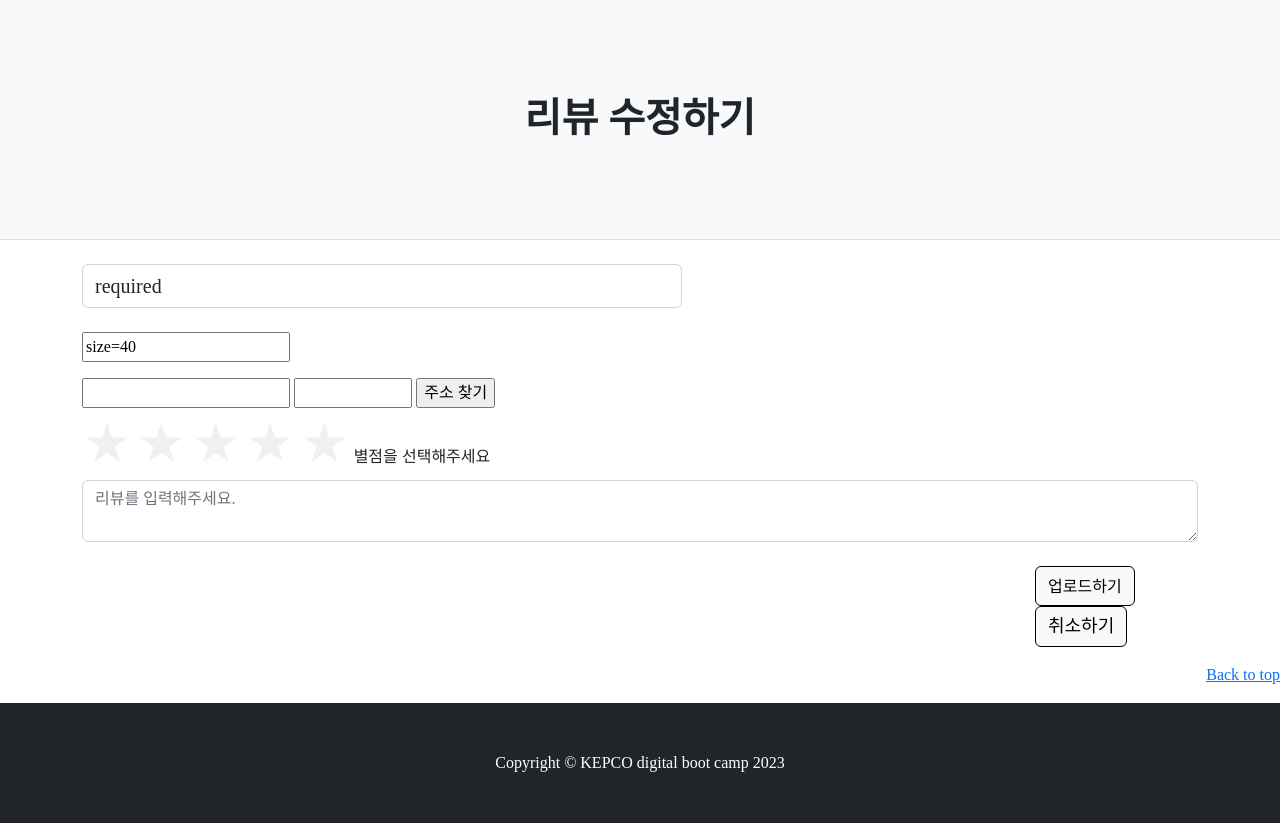
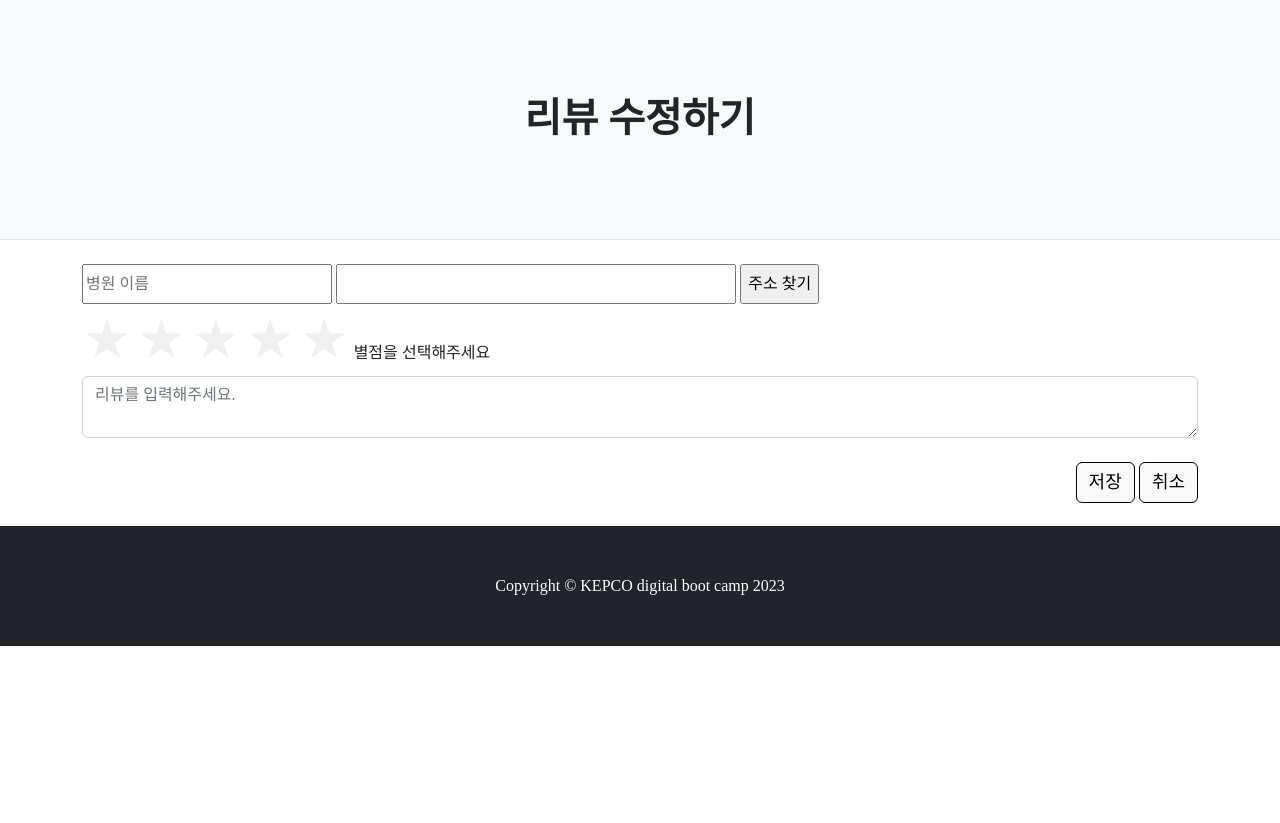
Before and after one commit to Alwlf/3JO, a Django app: page /project/board_update_form2/ in a window 1280 px wide. Shown: the part 251-1074 px from the top of the page. After the commit the page ends 897 px from the top, so only its background shows below. Run offline with Django 4.2, Linux system fonts and the light colour scheme; data that the repository does not hold is empty; some libraries are stand-ins or nearby versions; some web fonts are replaced.

Commit message:
지영 최종

```diff
--- a/projectapp/templates/projectapp/board_update_form2.html
+++ b/projectapp/templates/projectapp/board_update_form2.html
@@ -51,12 +51,12 @@
                       var roadAddr = data.roadAddress; // 도로명 주소 변수
                       var jibunAddr = data.jibunAddress; // 지번 주소 변수
                       // 우편번호와 주소 정보를 해당 필드에 넣는다.
-                      document.getElementById('member_post').value = data.zonecode;
+                      document.getElementById('hospital').value = data.buildingName;
                       if(roadAddr !== ''){
-                          document.getElementById("member_addr").value = roadAddr;
+                          document.getElementById("address").value = roadAddr;
                       }
                       else if(jibunAddr !== ''){
-                          document.getElementById("member_addr").value = jibunAddr;
+                          document.getElementById("address").value = jibunAddr;
                       }
                   }
               }).open();
@@ -72,7 +72,7 @@
                 }
             }
             if(value==''){
-              alert('별점을 입력해주세요')
+              alert('별점을 입력해주세요!')
             }
 
           }
@@ -144,18 +144,14 @@
       </header>
 
       <form class="mb-3" name="myform" id="myform" method="post" action="/project/board_update2/">
+        {% csrf_token %}
         <input type="hidden" name="board_id" value="{{ board_view.board_id }}">
         <input type="hidden" name="user_id" value="{{ board_view.user_id }}">
-            {% csrf_token %}
+
         <div class="container">
-              <input type="text" class="form-control" style="font-size:20px; width:600px;" placeholder="병원 이름"
-              id="hospital" name="hospital" minlength="2" maxlength="20" value={{board_view.hospital}} required>
-              <br/>
-              <input id="member_addr" name="member_addr" type="text" value={{board_view.address}} size=40 readonly>
-              <p class="text"  >{{ board_view.address }}</p>
-              <input type="text" class="text" value={{board_view.address}}>
-              <input id="member_post" type="text" size=10 readonly>
-              <input id="member_post" type="button" onclick="findAddr()" value="주소 찾기">
+          <input id="hospital" name="hospital" type="text" placeholder="병원 이름" style="width:250px; height:40px" value="{{board_view.hospital}}" readonly>
+          <input id="address" name="address"type="text" style="width:400px; height:40px" value="{{board_view.address}}" readonly>
+          <input type="button" style="height:40px" onclick="findAddr()" value="주소 찾기">
           <div>
           <fieldset>
             <span class="text-bold">별점을 선택해주세요</span>
@@ -173,27 +169,17 @@
             <textarea class="col-auto form-control" type="text" id="board_content" name="board_content"
                   placeholder="리뷰를 입력해주세요." required>{{board_view.board_content}}</textarea>
           </div>
-            </form>
           <br/>
-              <div class="row">
-                <div class="col-md-3"></div>
-                <div class="col-md-6"></div>
-                <div class="col-md-3" style="padding-left: 110px;">
-                <input type="submit" onclick="check()" class="btn btn-light btn-primary pull-right" style="border: 1px solid; height:40px" value="업로드하기">
-                <input type="button" style="font-family:'SUITE-Regular'; font-weight: 300; font-size: 18px; border: 1px solid;" class="btn btn-light btn-primary pull-right" value="취소하기" onclick="goBack()">
+          <div style="float:right;">
+            <input type ="submit" style="font-family:'SUITE-Regular'; font-weight: 300; font-size: 18px; border: 1px solid;" class="btn btn-light btn-primary pull-right" onclick="check()" value ="저장">
+            <input type ="button" style="font-family:'SUITE-Regular'; font-weight: 300; font-size: 18px; border: 1px solid;" class="btn btn-light btn-primary pull-right" value = "취소" onclick="goBack()">
           </div>
-              </div>
+          <br/>
         </div>
 
       </form>
 
         <!-- Footer-->
       {% include "projectapp/include/footer.html" %}
-        <!-- Bootstrap core JS-->
-        {% comment %} <script src="https://cdn.jsdelivr.net/npm/bootstrap@5.2.3/dist/js/bootstrap.bundle.min.js"></script> {% endcomment %}
-        <!-- Core theme JS-->
-        {% comment %} <script src="/static/projectapp/js/scripts.js"></script>
-        <script type="text/javascript"
-        src="/static/projectapp/js/bootstrap.bundle.min.js"></script> {% endcomment %}
 </body>
 </html>
--- a/projectapp/templates/projectapp/board_view2.html
+++ b/projectapp/templates/projectapp/board_view2.html
@@ -120,8 +120,8 @@
           </div>
             {% if  board_view.user_id  == request.session.session_user_id  %}
             <div style="float:right">
-              {% comment %} <input type="button" onclick="goUpdate( '{{ board_view.board_id }}', '{{ board_view.user_id }}', '{{ request.session.session_user_id }}'  )"
-              style="font-weight:500;" value="수정"> {% endcomment %}
+              <input type="button" onclick="goUpdate( '{{ board_view.board_id }}', '{{ board_view.user_id }}', '{{ request.session.session_user_id }}'  )"
+              style="font-weight:500;" value="수정">
               <input type="button" onclick="goDelete( '{{ board_view.board_id }}', '{{ board_view.user_id }}', '{{ request.session.session_user_id }}'  )"
               style="font-weight:500;" value="삭제">
             </div>
--- a/projectapp/templates/projectapp/include/footer.html
+++ b/projectapp/templates/projectapp/include/footer.html
@@ -1,4 +1,5 @@
-<p align="right" ><a href="#">Back to top</a></p>
+{% comment %} <p align="right" ><a href="#">Back to top</a></p> {% endcomment %}
+<br/>
 <footer class="py-5 bg-dark">
     <div class="container"><p class="m-0 text-center text-white">Copyright &copy; KEPCO digital boot camp 2023</p></div>
 </footer>
--- a/projectapp/views.py
+++ b/projectapp/views.py
@@ -543,8 +543,8 @@
 ### 병원 리뷰 게시글 작성
 def post2(request):
 
-    hospital = request.POST.get("title","ERROR")
-    address =  request.POST.get("member_addr","ERROR")
+    hospital = request.POST.get("hospital","ERROR")
+    address =  request.POST.get("address","ERROR")
     reviewStar = request.POST.get("reviewStar","ERROR")
     reviewContents = request.POST.get("reviewContents","ERROR")
     user_id = request.session.get("session_user_id")
@@ -678,7 +678,7 @@
 def boardUpdate2(request):
     board_id = request.POST.get("board_id",'')
     hospital = request.POST.get("hospital",'')
-    address = request.POST.get("member_addr",'')
+    address = request.POST.get("address",'')
     reviewStar = request.POST.get("reviewStar",'')
     board_content = request.POST.get("board_content",'')
 
```
Also changed, not shown: projectapp/templates/projectapp/board.html (+11 -7 lines), projectapp/templates/projectapp/board_hospital.html (+10 -6 lines), projectapp/templates/projectapp/board_update_form.html (+7 -15 lines), projectapp/templates/projectapp/inputpost.html (+4 -3 lines), projectapp/templates/projectapp/inputpost2.html (+8 -11 lines), projectapp/static/projectapp/board_file/배너1-1.png (added), projectapp/static/projectapp/images/병원리뷰.png, projectapp/static/projectapp/images/자유게시판.png. Lines whose indentation alone changed are shown as unchanged.
